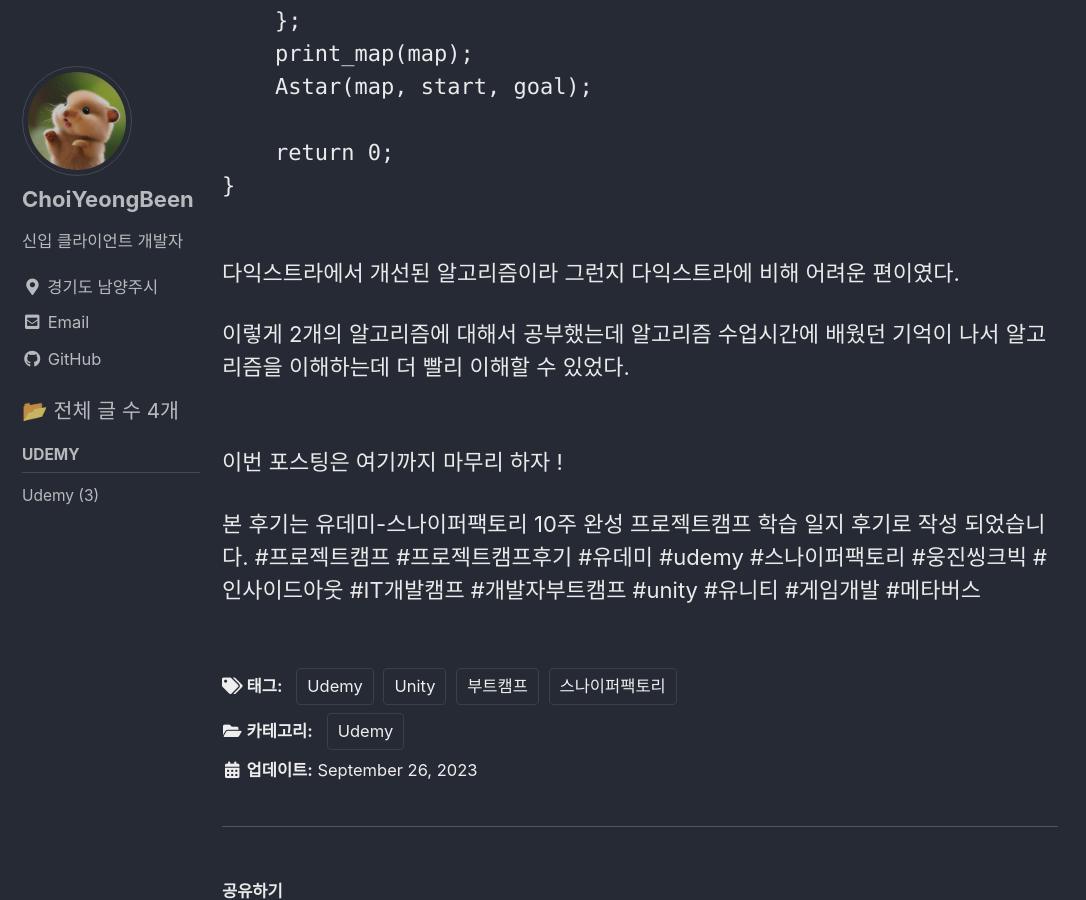
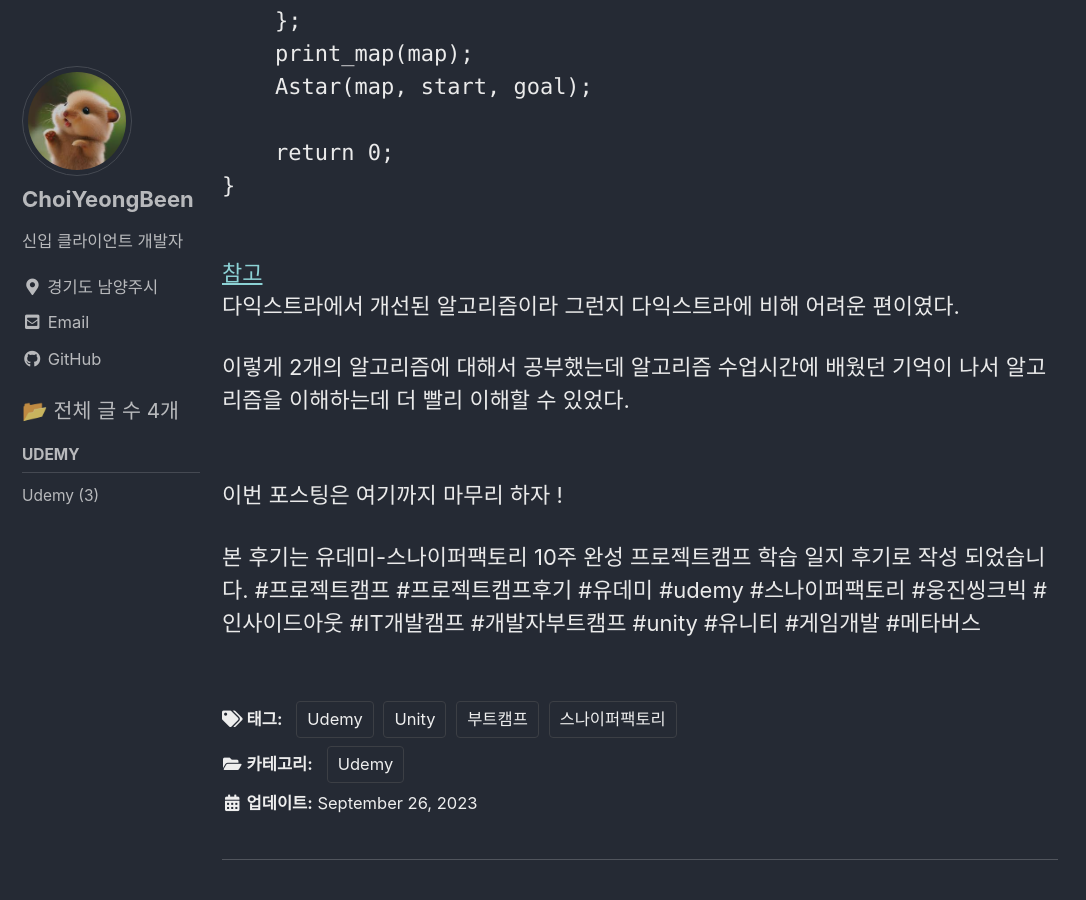
Before and after one commit to Been98/Been98.github.io, a Jekyll site: the page built from _posts/Udemy/2023-09-17-Udemy3.md, in a window 1280 px wide and 900 px high, scrolled down 10542 px. Shown: the whole window, without its empty margins (0-1086 px from the left). Built offline with Jekyll 4.4.1, drawn with Linux system fonts in a browser that asks for light colours; cached includes are drawn as plain includes; a style sheet for code colours, icons or effects is not loaded.

Commit message:
BlogUpdate

````diff
--- a/_posts/Udemy/2023-09-17-Udemy3.md
+++ b/_posts/Udemy/2023-09-17-Udemy3.md
@@ -306,6 +306,8 @@ int main()
 }
 ```
 <br>
+[참고](https://blog.naver.com/PostView.naver?blogId=oyh951416&logNo=222045386773&parentCategoryNo=&categoryNo=8&viewDate=&isShowPopularPosts=false&from=search)
+<br>
 다익스트라에서 개선된 알고리즘이라 그런지 다익스트라에 비해 어려운 편이였다.<br>
 
 이렇게 2개의 알고리즘에 대해서 공부했는데 알고리즘 수업시간에 배웠던 기억이 나서 알고리즘을 이해하는데 더 빨리 이해할 수 있었다.<br>
````
